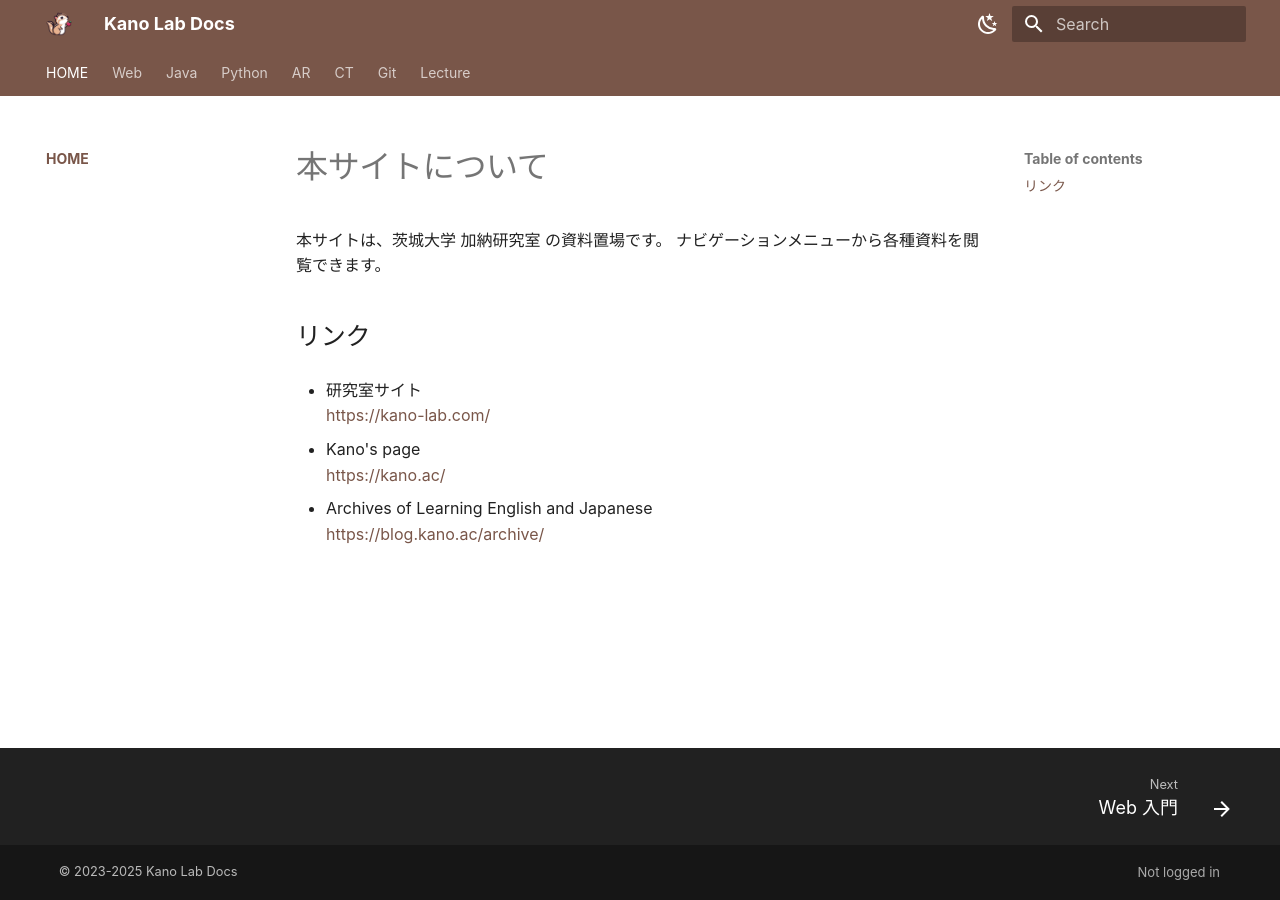
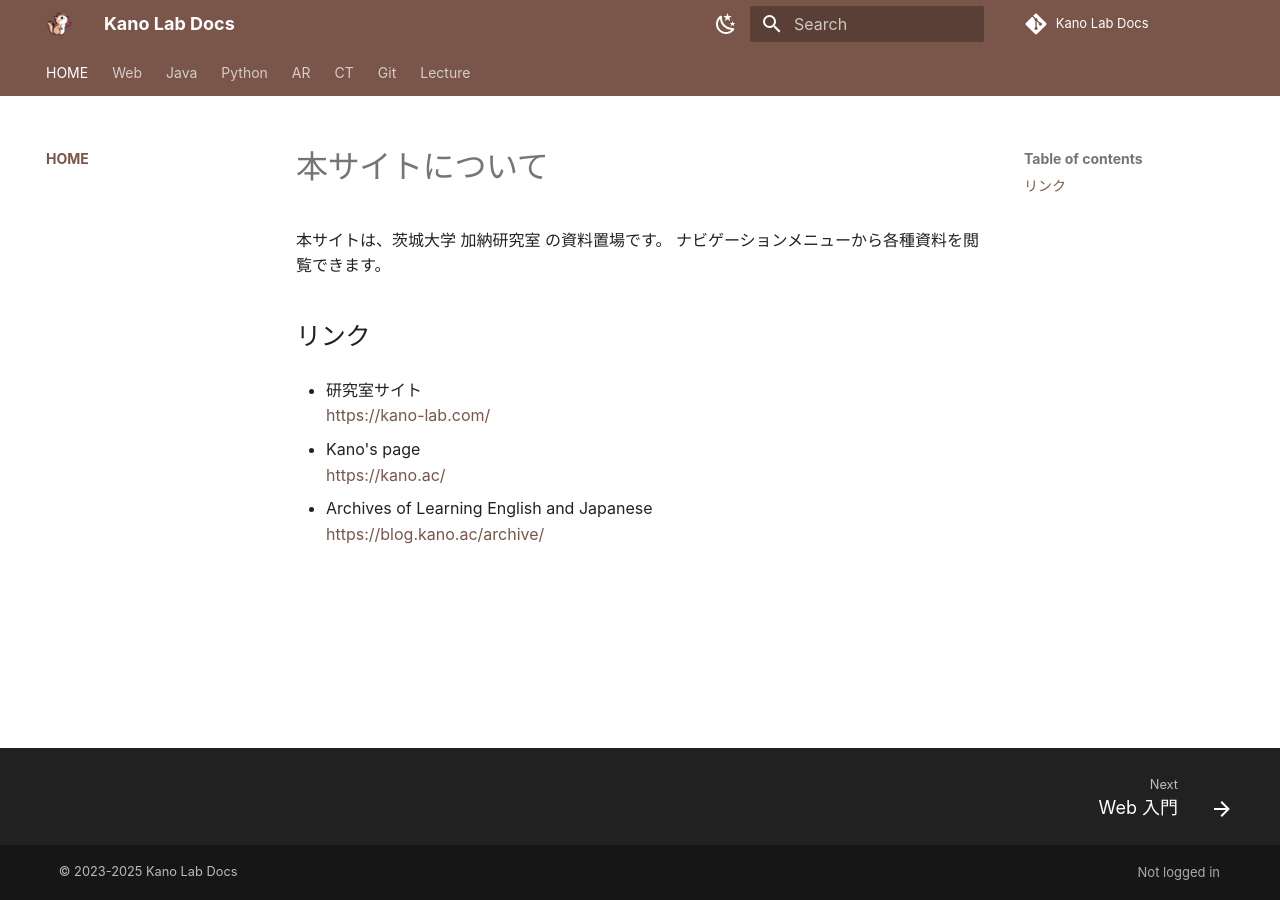
Before and after one commit to kanotown/docs, an MkDocs documentation site: the page built from docs/index.md, in a window 1280 px wide. Built offline with MkDocs 1.6.1 and Material for MkDocs 9.7.7, drawn with Linux system fonts in a browser that asks for light colours; comment, search, counter and statistics services are not loaded.

Commit message:
Update mkdocs.yml

```diff
--- a/mkdocs.yml
+++ b/mkdocs.yml
@@ -1,4 +1,6 @@
 site_name: Kano Lab Docs
+repo_name: Kano Lab Docs
+repo_url: https://github.com/kanotown/docs
 
 nav:
   - HOME:
```
